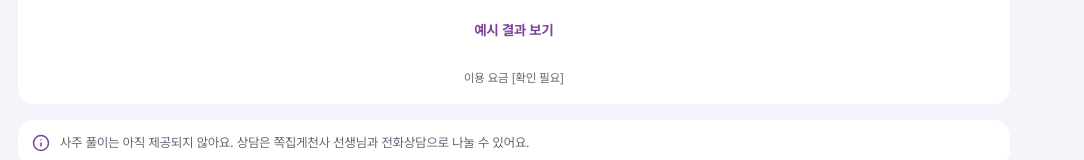
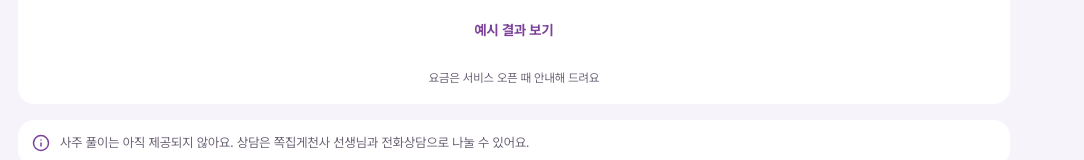
Before and after one commit to viva79820-ux/jjokjipge-webapp, a Next.js app: page /ai-saju in a window 1280 px wide. Shown: the part 1173-1333 px from the top of the page, without its empty margins (126-1210 px from the left). Built offline with nearby package versions, Linux system fonts and the light colour scheme; no server answers.

Commit message:
AI 사주 이용 요금 자리표시를 오픈 안내 문구로 바꾼다
손님 화면의 "이용 요금 [확인 필요]"를 "요금은 서비스 오픈 때 안내해 드려요"로 바꾼다. 요금 값은 별도 설정 파일이 없다.

```diff
--- a/components/ai-saju/input-form.tsx
+++ b/components/ai-saju/input-form.tsx
@@ -224,7 +224,7 @@ export function AiSajuInputForm() {
           예시 결과 보기
         </Link>
         <p className="m-0 text-center text-fine text-muted">
-          이용 요금 [확인 필요]
+          요금은 서비스 오픈 때 안내해 드려요
         </p>
       </section>
 
```
Also changed, not shown: 2 other files (tests, documents, lock files or other folders).
